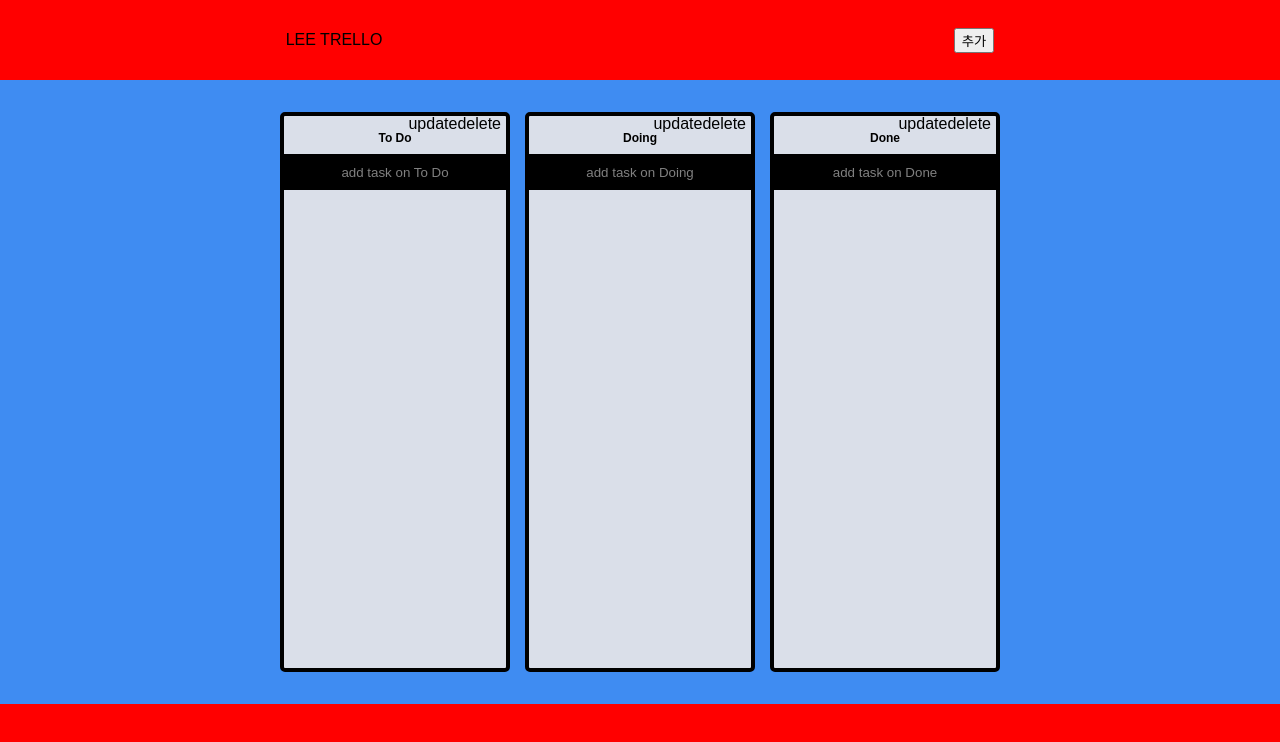
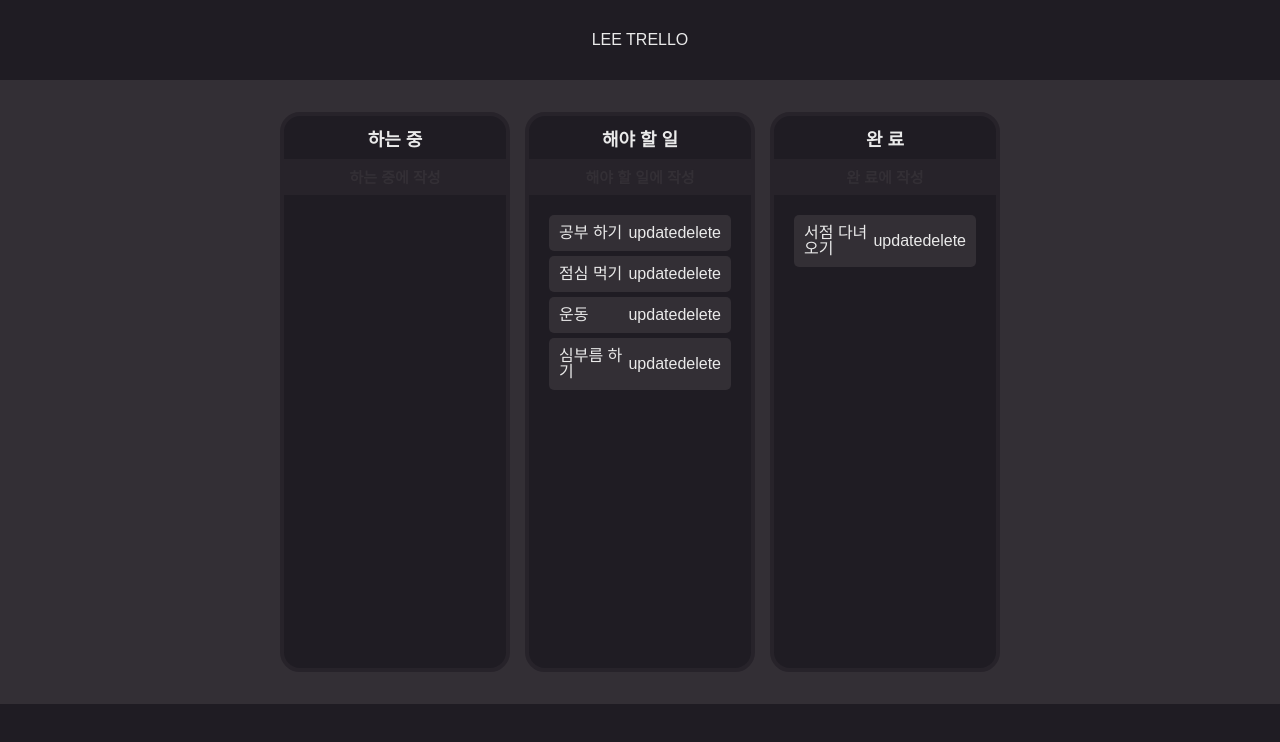
Before and after one commit to ezurno/react-todo, a React (Create React App) app: page / in a window 1280 px wide. Shown: the top 742 px of the page. Built offline with nearby package versions, Linux system fonts and the light colour scheme.

Commit message:
MOD: color theme

```diff
--- a/src/Atoms.tsx
+++ b/src/Atoms.tsx
@@ -12,9 +12,15 @@ interface IToDoState {
 export const toDoState = atom<IToDoState>({
   key: "toDos",
   default: {
-    "To Do": [],
-    Doing: [],
-    Done: [],
+    "하는 중": [],
+
+    "해야 할 일": [
+      { id: 0, text: "공부 하기" },
+      { id: 1, text: "점심 먹기" },
+      { id: 2, text: "운동" },
+      { id: 4, text: "심부름 하기" },
+    ],
+    "완 료": [{ id: 3, text: "서점 다녀오기" }],
   },
 });
 
@@ -25,5 +31,5 @@ export const popUpState = atom({
 
 export const boardState = atom<string[]>({
   key: "boards",
-  default: ["To Do", "Doing", "Done"],
+  default: ["하는 중", "해야 할 일", "완 료"],
 });
--- a/src/components/Board.tsx
+++ b/src/components/Board.tsx
@@ -7,11 +7,13 @@ import { IToDo, toDoState } from "../Atoms";
 import DraggableCard from "./DraggableCard";
 
 const Wrapper = styled.div<{ isDragging: boolean }>`
-  border: 0.5vh solid black;
+  border: 0.5vh solid ${(props) => props.theme.middleColor};
+  color: ${(props) => props.theme.fontColor};
 
+  padding-top: 15px;
   margin: 4vh 0;
   background-color: ${(props) => props.theme.boardColor};
-  border-radius: 5px;
+  border-radius: 20px;
   min-height: 70vh;
   min-width: 200px;
   display: flex;
@@ -21,7 +23,7 @@ const Wrapper = styled.div<{ isDragging: boolean }>`
 const Title = styled.h1`
   margin-bottom: 10px;
   text-align: center;
-  font-size: 12px;
+  font-size: 18px;
   font-weight: bold;
 `;
 
@@ -29,9 +31,9 @@ const Area = styled.div<IAreaProps>`
   padding: 20px;
   background-color: ${(props) =>
     props.isDraggingOver
-      ? "#dfe6e9"
+      ? props.theme.middleColor
       : props.isDraggingFromthis
-      ? "#b2bec3"
+      ? props.theme.middleColor
       : "transparent"};
   flex-grow: 1;
   transition: background-color 0.5s ease-in-out;
@@ -57,16 +59,20 @@ const Form = styled.form`
   input {
     width: 100%;
     border: none;
-    background-color: black;
+    background-color: ${(props) => props.theme.middleColor};
+    font-size: 15px;
+    font-weight: bold;
     height: 36px;
     text-align: center;
     transition: background-color 0.3s ease-in-out;
+    color: ${(props) => props.theme.fontColor};
+    ::placeholder {
+      color: ${(props) => props.theme.cardColor};
+    }
+
     :hover {
-      background-color: gray;
-      color: white;
-    }
-    ::placeholder {
-      color: gray;
+      background-color: ${(props) => props.theme.boardColor};
+      color: ${(props) => props.theme.fontColor};
     }
   }
 `;
@@ -108,16 +114,12 @@ function Board({ toDos, boardId, index }: IBoardProps) {
           {...magic.dragHandleProps}
           {...magic.draggableProps}
         >
-          <Buttons>
-            <span className="material-symbols-outlined">update</span>
-            <span className="material-symbols-outlined">delete</span>
-          </Buttons>
           <Title>{boardId}</Title>
           <Form onSubmit={handleSubmit(onValid)}>
             <input
               {...register("toDo", { required: true })}
               type="text"
-              placeholder={`add task on ${boardId}`}
+              placeholder={`${boardId}에 작성`}
             />
           </Form>
           <Droppable droppableId={boardId}>
--- a/src/components/DraggableCard.tsx
+++ b/src/components/DraggableCard.tsx
@@ -9,7 +9,9 @@ const Card = styled.div<{ isDragging: boolean }>`
   margin-bottom: 5px;
   padding: 10px 10px;
   background-color: ${(props) =>
-    props.isDragging ? "#74b9ff" : props.theme.cardColor};
+    props.isDragging ? props.theme.fontColor : props.theme.cardColor};
+  color: ${(props) =>
+    props.isDragging ? props.theme.boardColor : props.theme.fontColor};
   box-shadow: ${(props) =>
     props.isDragging ? "0px 2px 5px rgba(0,0,0,0.5)" : "none"};
 
--- a/src/components/Footer.tsx
+++ b/src/components/Footer.tsx
@@ -2,7 +2,7 @@ import styled from "styled-components";
 
 const Container = styled.div`
   height: 12vh;
-  background-color: red;
+  background-color: ${(props) => props.theme.boardColor};
 `;
 
 function footer() {
--- a/src/components/Header.tsx
+++ b/src/components/Header.tsx
@@ -6,7 +6,8 @@ import { popUpState, toDoState } from "../Atoms";
 
 const Container = styled.div`
   height: 10vh;
-  background-color: red;
+  background-color: ${(props) => props.theme.boardColor};
+  color: ${(props) => props.theme.fontColor};
 `;
 
 const HeadLine = styled.div`
@@ -129,9 +130,9 @@ function Header() {
       </PopUp>
       <HeadLine>
         <h1>LEE TRELLO</h1>
-        <Option>
+        {/* <Option>
           <button onClick={popUpAdd}>추가</button>
-        </Option>
+        </Option> */}
       </HeadLine>
     </Container>
   );
--- a/src/index.tsx
+++ b/src/index.tsx
@@ -6,7 +6,7 @@ import { theme } from "./theme";
 import { createGlobalStyle } from "styled-components";
 
 const GlobalStyle = createGlobalStyle`
-html, body, div, span, applet, object, iframe,
+@import url('https://fonts.googleapis.com/css2?family=Noto+Sans+KR:wght@700&display=swap');html, body, div, span, applet, object, iframe,
   h1, h2, h3, h4, h5, h6, p, blockquote, pre,
   a, abbr, acronym, address, big, cite, code,
   del, dfn, em, img, ins, kbd, q, s, samp,
@@ -65,6 +65,7 @@ html, body, div, span, applet, object, iframe,
     display: flex;
     flex-direction: column;
     justify-content: stretch;
+    font-family: 'Noto Sans KR', sans-serif;
   }
 
   a {
--- a/src/styled.d.ts
+++ b/src/styled.d.ts
@@ -5,5 +5,7 @@ declare module "styled-components" {
     bgColor: string;
     boardColor: string;
     cardColor: string;
+    fontColor: string;
+    middleColor: string;
   }
 }
--- a/src/theme.ts
+++ b/src/theme.ts
@@ -1,7 +1,9 @@
 import { DefaultTheme } from "styled-components";
 
 export const theme: DefaultTheme = {
-  bgColor: "#3F8CF2",
-  boardColor: "#DADFE9",
-  cardColor: "white",
+  bgColor: "#332f35",
+  boardColor: "#1f1c23",
+  cardColor: "#332f35",
+  fontColor: "#eaeaea",
+  middleColor: "#27232a",
 };
```
